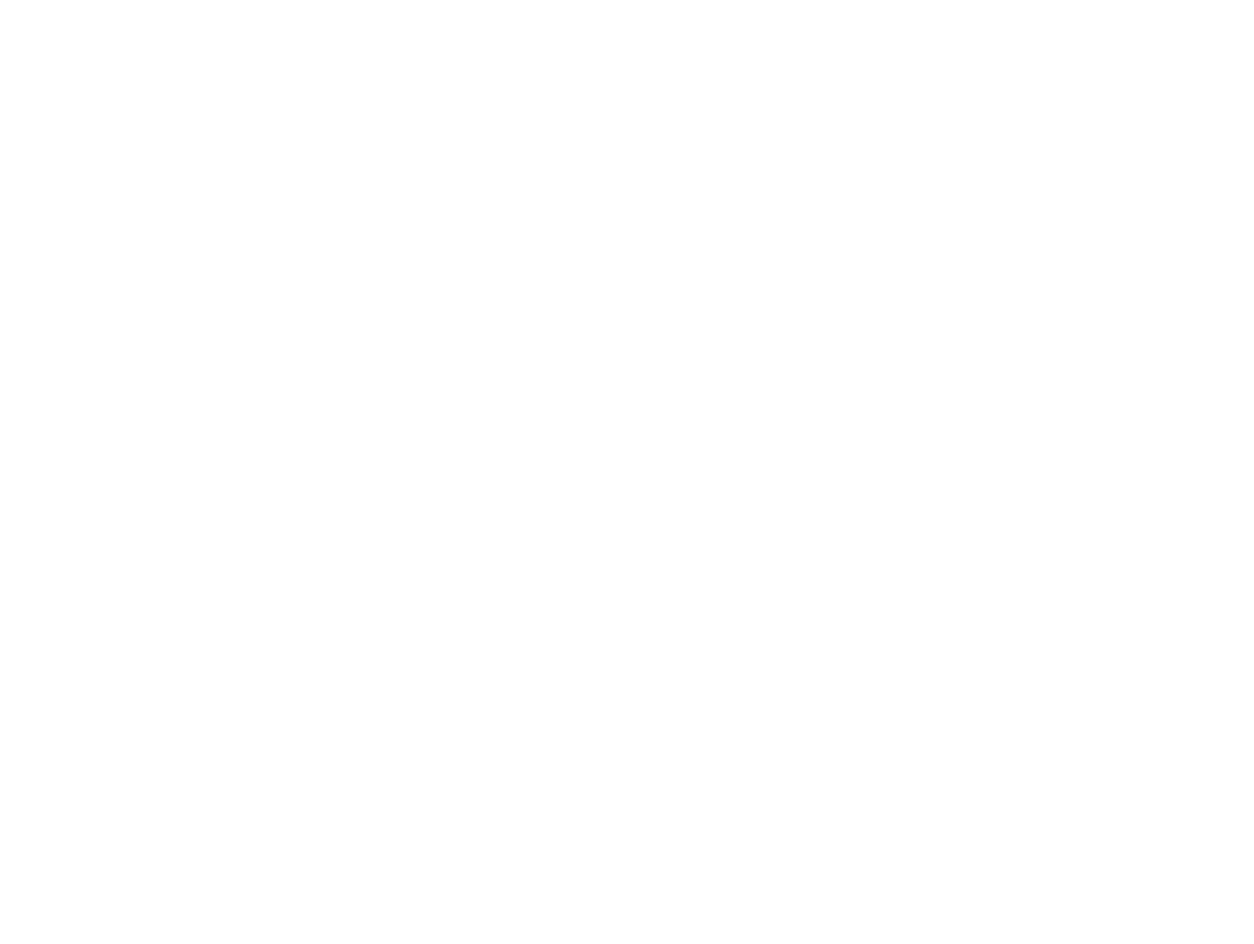
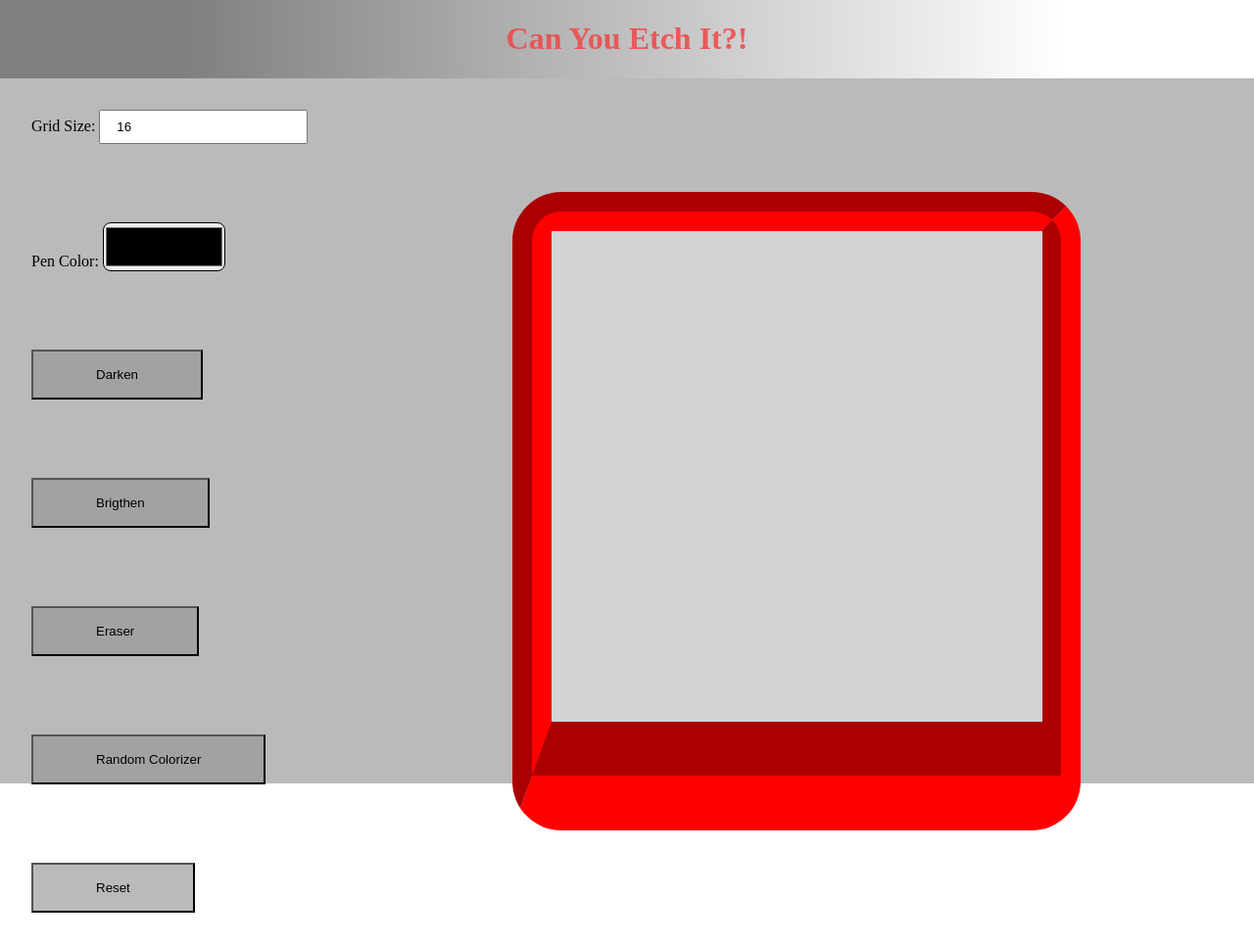
Before and after one commit to Chukeze/Etch-a-sketch, a plain HTML site: page index.html in a window 1280 px wide. Shown: the whole page at 98% size. Before the commit the page ends 800 px from the top, so only its background shows below. Drawn offline with Linux system fonts and the light colour scheme.

Commit message:
Update UI

```diff
--- a/assests/scripts/script.js
+++ b/assests/scripts/script.js
@@ -0,0 +1,46 @@
+let square;
+const board = document.querySelector('.board');
+const boardScreen = document.createElement('div');
+boardScreen.classList.add("screen");
+board.appendChild(boardScreen);
+function dimensions(a,b){
+    return a * b;
+}
+
+function createGrid() {
+    let size = dimensions(16,16);
+    let screenWidth =  boardScreen.offsetWidth / Math.sqrt(size);
+    //let findBoardHeight = board.getBoundingClientRect();;
+    //let findBoardWidth = board.getBoundingClientRect();
+    console.log(Math.sqrt(size))
+    for (let index = 0; index < size; index++) {
+        square = document.createElement('div');
+        square.classList.add('square');
+        square.style.height = `${(Math.sqrt(size) * 2)}px`;
+        square.style.width = `${(Math.sqrt(size) *2)}px`;
+        boardScreen.appendChild(square);
+    }
+    /*square = document.querySelector('.square');
+    let findSquareWidth = square.offsetWidth;
+    let findSquareHeight = square.offsetHeight;*/
+    boardScreen.style.gridTemplateColumns =  `repeat(${Math.sqrt(size) - 1 }, ${screenWidth}px) 1fr`;
+    boardScreen.style.gridTemplateRows = `repeat(${Math.sqrt(size) - 1 }, ${screenWidth }px) 1fr `;
+
+//`grid-template: repeat(${(((Math.sqrt(size) / 2),(findBoardHeight.height % screenWidth))/((Math.sqrt(size) / 2),(findBoardHeight.height % screenWidth)))}px) 1fr 1fr 1fr
+    /*boardScreen.setAttribute('style',
+        `grid-template-columns: repeat(${size},1fr)`
+    );*/
+    //boardScreen.setAttribute('style', `grid-template-rows: repeat(${size}, 1fr)`,`grid-template-columns: repeat(${size}, 1fr)`);
+}
+
+function fillGrid(){
+    createGrid();
+    square = document.querySelectorAll('.square');
+    square.forEach((unit) =>{
+        unit.addEventListener('mouseover', ()=>{
+            unit.style.backgroundColor = "black";
+        })
+    })
+}
+
+fillGrid();
--- a/assests/style/style.css
+++ b/assests/style/style.css
@@ -1,14 +1,132 @@
-body{
+body, main{
     margin: 0;
     padding: 0;
     height: 100vh;
     width: 100vw;
 }
+main{
+    display: grid;
+    grid-template:
+        "header header" auto
+        "tools  sketch" 1fr /
+        auto 1fr;
+    background-color: rgba(150, 150, 150, .65);
+}
+header{
+    grid-area: header;
+    text-align: center;
+    background: linear-gradient(90deg, grey 15%, white 85%);
+    color: rgba(239, 70, 70, 0.851);
+}
+.toolset{
+    height: 100%;
+    width: 100%;
+    grid-area: tools;
+}
+.toolset-wrapper{
+    display: flex;
+    flex-direction: column;
+    justify-content: center ;
+    gap: 1rem;
+}
+.toolset-wrapper--styling{
+    height: 100%;
+}
+.toolset__tools{
+    padding: 2rem;
+}
+#board-size{
+    padding: .5rem 1rem;
+}
+#color-picker{
+    padding: .01rem .01rem;
+    width: 125px;
+    height: 50px;
+    border: 1px solid black;
+    border-radius: .5rem .5rem;
+}
+.toolset__tools button{
+    background-color: rgba(150, 150, 150, .65);
+    padding: 1rem 4rem;
+    text-align: center;
+}
 .board-container{
+    grid-area: sketch;
     display: flex;
     justify-content: center;
     align-items: center;
+    height: 100%;
 }
 .board{
+    height: 500px;
+    width: 500px;
+    background-color: white;
+    border-top: red groove;
+    border-left: red groove;
+    border-right: red groove;
+    border-bottom: red groove;
+    border-width: 2.5rem 2.5rem 7rem 2.5rem;
+    border-radius: 50px 50px 50px 50px;
+}
+
+/*
+#top{
+    position: absolute;
+    top: 18.2%;
+    left: 14%;
+    height: 50px;
+    width: 670px;
+    border-top: 10px ridge yellow;
+    border-left: 10px ridge yellow;
+    border-right: 10px ridge yellow;
+    border-radius: 10px 10px 0 0;
+}
+#left{
+    border-left: 10px ridge yellow;
+}
+#right{
+    border-right: 10px ridge yellow;
+}
+span{
+    background-color: yellow;
+    height: 520px;
+    width: 82.2px;
+    margin: 0;
+}
+#bottom{
+    position: absolute;
+    bottom: 7.8%;
+    left: 14%;
+    height: 150px;
+    width: 670px;
+    border-bottom: 10px ridge yellow;
+    border-left: 10px ridge yellow;
+    border-right: 10px ridge yellow;
+    border-radius: 0 0 10px 10px;
+    display: flex;
+    justify-content: space-around;
+    align-items: center;
+}
+button{
+    padding: 32px;
+}
+.dial{
+    background-color: black;
+    border-radius: 50%;
+    height: 100%;
+    width: 100%;
+}*/
+.screen{
     display: grid;
+    height: 100%;
+    width: 100%;
+    background-color: transparent;
+    padding: 0;
+    margin: 0;
+    place-items: center;
 }
+.square{
+    background-color: lightgrey;
+    padding: 0;
+    margin: 0;
+}
--- a/index.html
+++ b/index.html
@@ -4,14 +4,57 @@
     <meta charset="UTF-8">
     <meta http-equiv="X-UA-Compatible" content="IE=edge">
     <meta name="viewport" content="width=device-width, initial-scale=1.0">
+    <link rel="stylesheet" href="./assests/style/style.css">
+    <link rel="shortcut icon" href="favicon.ico" type="image/x-icon">
+    <script src="./assests/scripts/script.js" defer></script>
     <title>Document</title>
 </head>
 <body>
     <main>
+        <header>
+            <h1> Can You Etch It?!</h1>
+        </header>
+        <section class="toolset">
+            <div class="toolset-wrapper toolset-wrapper--styling">
+                <div class="toolset__tools">
+                    <label for="board-size"> Grid Size: </label>
+                    <input type="number" value="16" max="100" name="board-size" id="board-size">
+                </div>
+                <div class="toolset__tools">
+                    <label for="color-picker">Pen Color: </label>
+                    <input type="color" value="#000000" name="color-picker" id="color-picker">
+                </div>
+                <div class="toolset__tools">
+                    <button>Darken</button>
+                </div>
+                <div class="toolset__tools">
+                    <button>Brigthen</button>
+                </div>
+                <div class="toolset__tools">
+                    <button>Eraser</button>
+                </div>
+                <div class="toolset__tools">
+                    <button>Random Colorizer</button>
+                </div>
+                <div class="toolset__tools">
+                    <button>Reset</button>
+                </div>
+            </div>
+        </section>
         <section class="board-container">
+            <!--<span id="top"></span>
+            <span id="left"></span>-->
             <div class="board">
-
             </div>
+            <!--<span id="right"></span>
+            <span id="bottom">
+                <button disabled="disabled">
+                    <div class="dial"></div>
+                </button>
+                <button disabled="disabled">
+                    <div class="dial"></div>
+                </button>
+            </span>-->
         </section>
     </main>
 </body>
```
